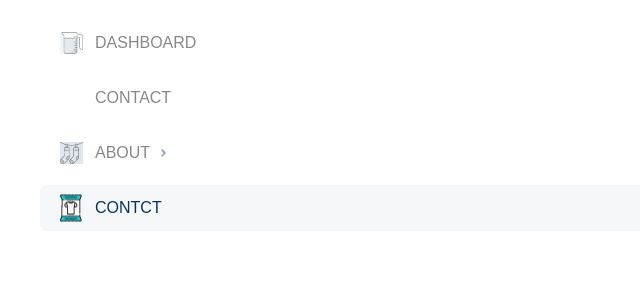
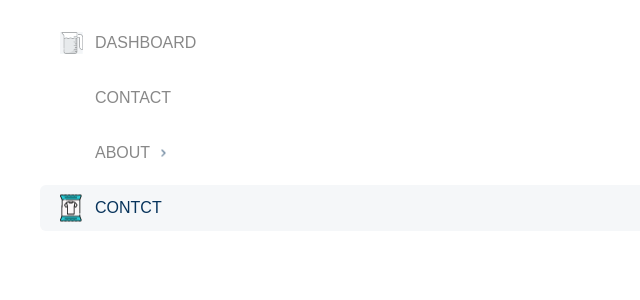
Before and after one commit to abhinav941/wash-drain, a React (Create React App) app: page / in a window 1280 px wide. Shown: the top 300 px of the page, without its empty margins (0-640 px from the left). Built offline with nearby package versions, Linux system fonts and the light colour scheme; a web font is replaced by a local one; what redux-immutable would draw is missing.

Commit message:
Sidebar dummy container

```diff
--- a/src/container/Sidebar.tsx
+++ b/src/container/Sidebar.tsx
@@ -11,8 +11,8 @@ import Dashboard from 'assets/icons/dashboard.png';
 import Customer from 'assets/icons/inventory.png';
 import CustomerFaded from 'assets/icons/inventory-faded.png';
 
-import Offers from 'assets/icons/offers.png';
-import OffersFaded from 'assets/icons/offers-faded.png';
+// import Offers from 'assets/icons/offers.png';
+// import OffersFaded from 'assets/icons/offers-faded.png';
 
 export const SidebarContainer = () => {
     return (
@@ -25,7 +25,7 @@ export const SidebarContainer = () => {
                 <Sidebar.Title>Contact</Sidebar.Title>
             </Sidebar.SideLink>
             <Sidebar.SideLink to="/about">
-                <Sidebar.Icon active={Offers} inactive={OffersFaded} />
+                {/* <Sidebar.Icon active={Offers} inactive={OffersFaded} /> */}
                 <Sidebar.Title withCrate>About</Sidebar.Title>
                 <Sidebar.Menu>
                     <Sidebar.SubMenuLink exact to="/about">
```
